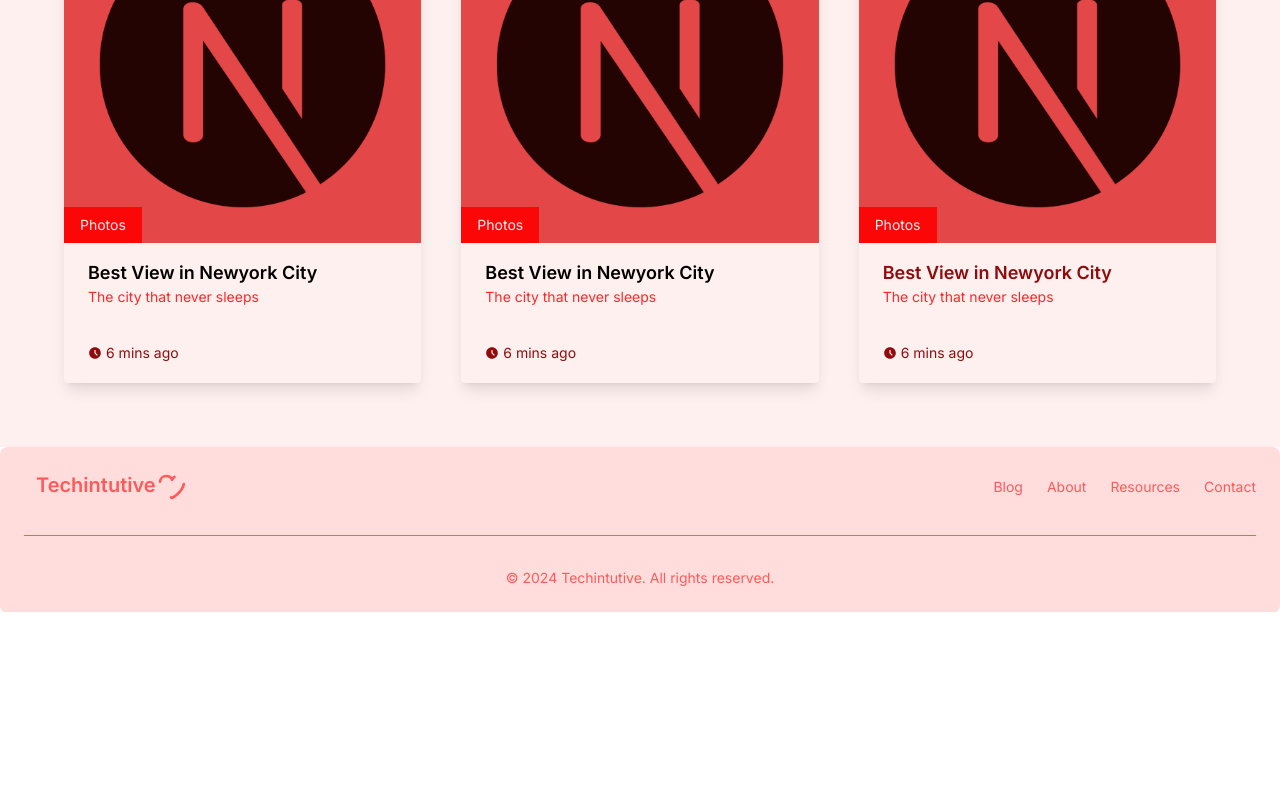
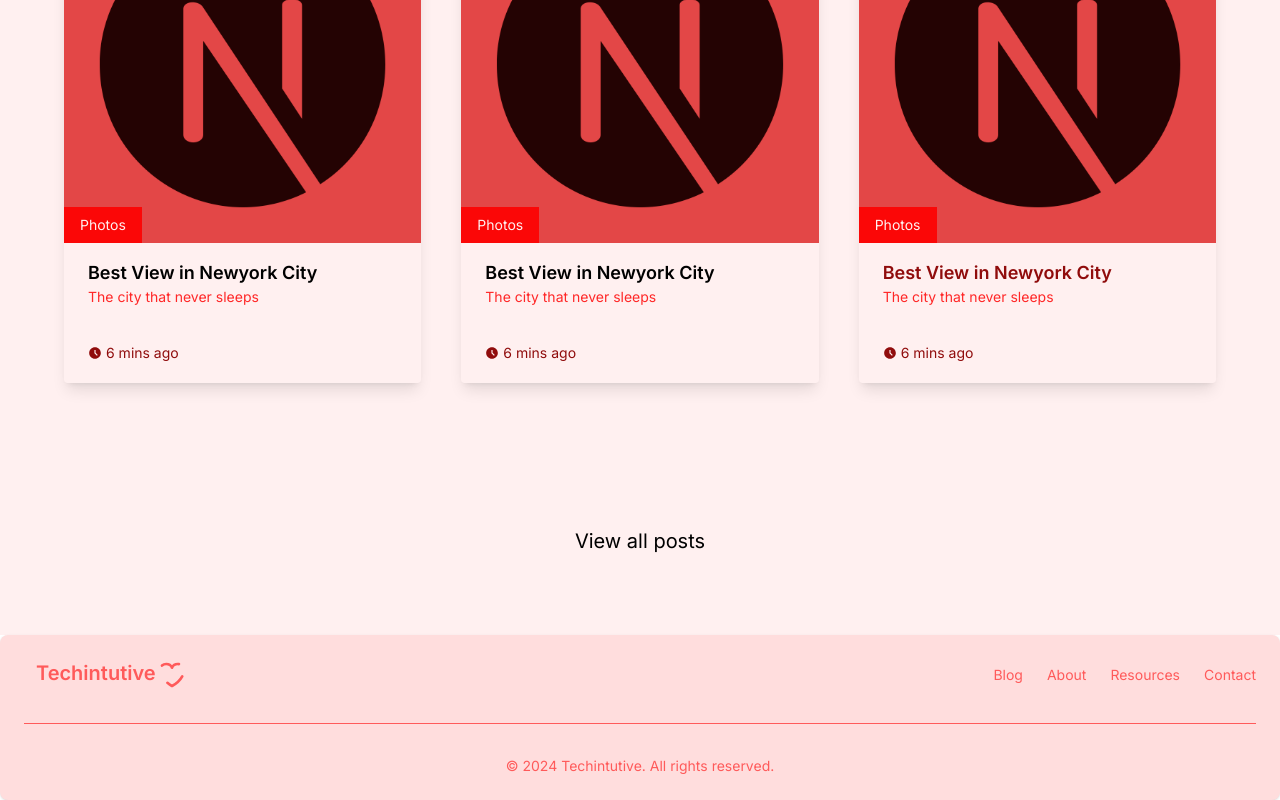
Before and after one commit to prasenjitpriyan/techIntuitive, a Next.js app: page / in a window 1280 px wide. Shown: the part 2224-3024 px from the top of the page. Before the commit the page ends 2836 px from the top, so only its background shows below. Built offline with nearby package versions, Linux system fonts and the light colour scheme.

Commit message:
Recent post modified

```diff
--- a/src/components/RecentPosts.jsx
+++ b/src/components/RecentPosts.jsx
@@ -6,6 +6,7 @@ import { MdAccessTimeFilled } from "react-icons/md";
 
 const RecentPosts = () => {
   return (
+    <React.Fragment>
       <section className="max-w-screen-xl mx-auto p-5 sm:p-10 md:p-16 grid grid-cols-1 md:grid-cols-3 sm:grid-cols-2 gap-10">
         <article className="rounded overflow-hidden shadow-lg">
           <div className="relative">
@@ -125,6 +126,12 @@ const RecentPosts = () => {
           </div>
         </article>
       </section>
+      <div className="text-center py-20">
+        <Link href="/blog" className="text-xl">
+          View all posts
+        </Link>
+      </div>
+    </React.Fragment>
   );
 };
 
```
Lines whose indentation alone changed are shown as unchanged.
